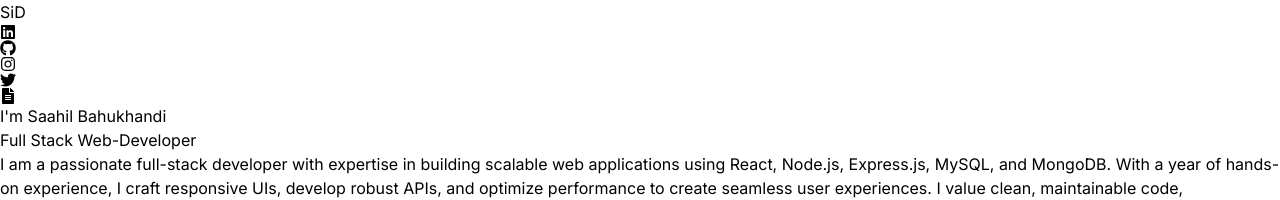
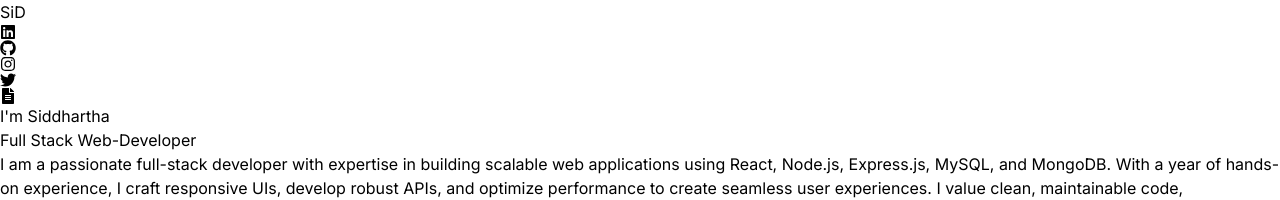
Before and after one commit to siddhartha2228065/Portfolio, a React (Vite) app: page / in a window 1280 px wide. Shown: the top 200 px of the page. Built offline with nearby package versions, Linux system fonts and the light colour scheme.

Commit message:
Update Hero.jsx

```diff
--- a/src/components/Hero.jsx
+++ b/src/components/Hero.jsx
@@ -55,7 +55,8 @@ const Hero = () => {
                                 className="text-6xl lg:text-8xl font-extralight tracking-tighter transition-all duration-700 ease-out opacity-0 translate-y-8"
                             >
                                 <span className="relative inline-block">
-                                    I'm Saahil Bahukhandi
+                                    I'm Siddhartha
+
                                     <span className="absolute -bottom-2 left-0 w-1/3 h-1 bg-gradient-to-r from-emerald-400 to-blue-500"></span>
                                 </span>
                             </h1>
```
